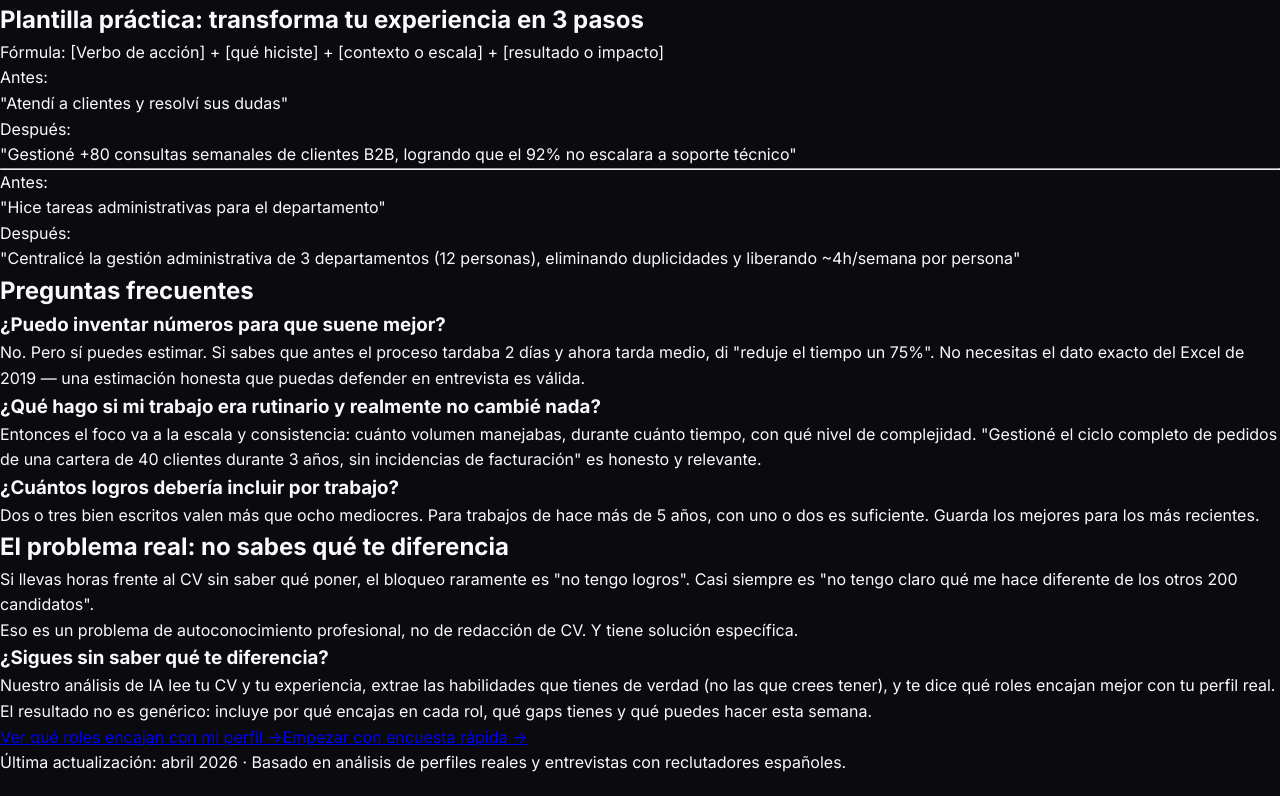
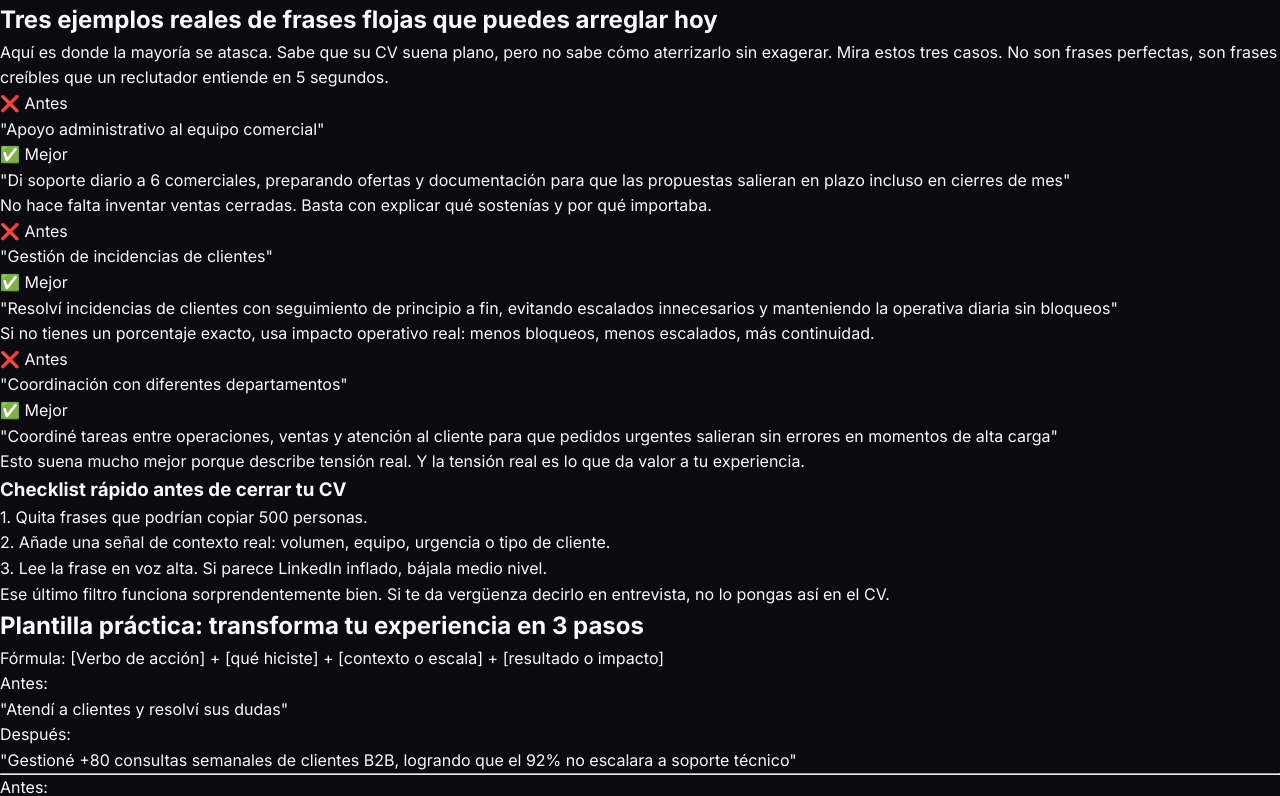
Before and after one commit to medinet22/carrera-negoia, a Next.js app: page /que-poner-en-cv-si-no-tienes-logros in a window 1280 px wide. Shown: the part 1708-2504 px from the top of the page. Built offline with nearby package versions, Linux system fonts and the light colour scheme; no server answers.

Commit message:
Carrera growth loop apr15: SEO CV logros + CRO encuesta

```diff
--- a/app/encuesta/page.js
+++ b/app/encuesta/page.js
@@ -142,10 +142,10 @@ export default function Encuesta() {
                 ))}
               </div>
 
-              <button type="button" className={`${styles.btn} ${styles.btnNext}`} onClick={() => { track('cta_click', { cta_id: 'encuesta_step1_next', cta_variant: 'apr10_ver_email_expectation' }); setStep(2) }} disabled={!answers.situation || !answers.frustration}>
-                Continuar, tarda menos de 2 min →
+              <button type="button" className={`${styles.btn} ${styles.btnNext}`} onClick={() => { track('cta_click', { cta_id: 'encuesta_step1_next', cta_variant: 'apr13_sin_email_todavia' }); setStep(2) }} disabled={!answers.situation || !answers.frustration}>
+                Continuar, sin email todavía →
               </button>
-              <p className={styles.hint}>Todavía no te pedimos CV ni pago.</p>
+              <p className={styles.hint}>Todavía no te pedimos CV, email ni pago.</p>
             </>
           )}
 
--- a/app/que-poner-en-cv-si-no-tienes-logros/page.js
+++ b/app/que-poner-en-cv-si-no-tienes-logros/page.js
@@ -161,6 +161,50 @@ export default function QuePoner() {
           </p>
 
           <h2 className="text-2xl font-bold text-white mt-12 mb-6">
+            Tres ejemplos reales de frases flojas que puedes arreglar hoy
+          </h2>
+
+          <p className="text-slate-300 leading-relaxed">
+            Aquí es donde la mayoría se atasca. Sabe que su CV suena plano, pero no sabe cómo aterrizarlo sin exagerar. Mira estos tres casos. No son frases perfectas, son frases creíbles que un reclutador entiende en 5 segundos.
+          </p>
+
+          <div className="space-y-6 my-8">
+            <div className="bg-slate-800/50 border border-slate-700 rounded-lg p-6">
+              <p className="text-red-200 font-medium mb-2">❌ Antes</p>
+              <p className="text-slate-300 mb-4">"Apoyo administrativo al equipo comercial"</p>
+              <p className="text-green-200 font-medium mb-2">✅ Mejor</p>
+              <p className="text-white mb-3">"Di soporte diario a 6 comerciales, preparando ofertas y documentación para que las propuestas salieran en plazo incluso en cierres de mes"</p>
+              <p className="text-slate-400 text-sm">No hace falta inventar ventas cerradas. Basta con explicar qué sostenías y por qué importaba.</p>
+            </div>
+
+            <div className="bg-slate-800/50 border border-slate-700 rounded-lg p-6">
+              <p className="text-red-200 font-medium mb-2">❌ Antes</p>
+              <p className="text-slate-300 mb-4">"Gestión de incidencias de clientes"</p>
+              <p className="text-green-200 font-medium mb-2">✅ Mejor</p>
+              <p className="text-white mb-3">"Resolví incidencias de clientes con seguimiento de principio a fin, evitando escalados innecesarios y manteniendo la operativa diaria sin bloqueos"</p>
+              <p className="text-slate-400 text-sm">Si no tienes un porcentaje exacto, usa impacto operativo real: menos bloqueos, menos escalados, más continuidad.</p>
+            </div>
+
+            <div className="bg-slate-800/50 border border-slate-700 rounded-lg p-6">
+              <p className="text-red-200 font-medium mb-2">❌ Antes</p>
+              <p className="text-slate-300 mb-4">"Coordinación con diferentes departamentos"</p>
+              <p className="text-green-200 font-medium mb-2">✅ Mejor</p>
+              <p className="text-white mb-3">"Coordiné tareas entre operaciones, ventas y atención al cliente para que pedidos urgentes salieran sin errores en momentos de alta carga"</p>
+              <p className="text-slate-400 text-sm">Esto suena mucho mejor porque describe tensión real. Y la tensión real es lo que da valor a tu experiencia.</p>
+            </div>
+          </div>
+
+          <div className="bg-indigo-900/30 border border-indigo-700/50 rounded-xl p-6 my-8">
+            <h3 className="text-xl font-bold text-white mb-3">Checklist rápido antes de cerrar tu CV</h3>
+            <ul className="text-slate-300 space-y-3">
+              <li>1. Quita frases que podrían copiar 500 personas.</li>
+              <li>2. Añade una señal de contexto real: volumen, equipo, urgencia o tipo de cliente.</li>
+              <li>3. Lee la frase en voz alta. Si parece LinkedIn inflado, bájala medio nivel.</li>
+            </ul>
+            <p className="text-slate-400 text-sm mt-4">Ese último filtro funciona sorprendentemente bien. Si te da vergüenza decirlo en entrevista, no lo pongas así en el CV.</p>
+          </div>
+
+          <h2 className="text-2xl font-bold text-white mt-12 mb-6">
             Plantilla práctica: transforma tu experiencia en 3 pasos
           </h2>
 
@@ -251,7 +295,7 @@ export default function QuePoner() {
 
           <div className="border-t border-slate-700 pt-8 mt-12">
             <p className="text-slate-400 text-sm">
-              Última actualización: abril 2026 · Basado en análisis de perfiles reales y entrevistas con reclutadores españoles.
+              Última actualización: 13 abril 2026 · Basado en análisis de perfiles reales y entrevistas con reclutadores españoles.
             </p>
           </div>
 
@@ -269,7 +313,7 @@ export default function QuePoner() {
             "author": { "@type": "Organization", "name": "Carrera NegoIA" },
             "publisher": { "@type": "Organization", "name": "Carrera NegoIA", "url": "https://carrera.negoia.com" },
             "datePublished": "2026-04-08",
-            "dateModified": "2026-04-11",
+            "dateModified": "2026-04-13",
             "mainEntityOfPage": "https://carrera.negoia.com/que-poner-en-cv-si-no-tienes-logros"
           })
         }}
```
Also changed, not shown: growth/distribucion-2026-04-15-cv-logros.md (added, +17 -0 lines).
